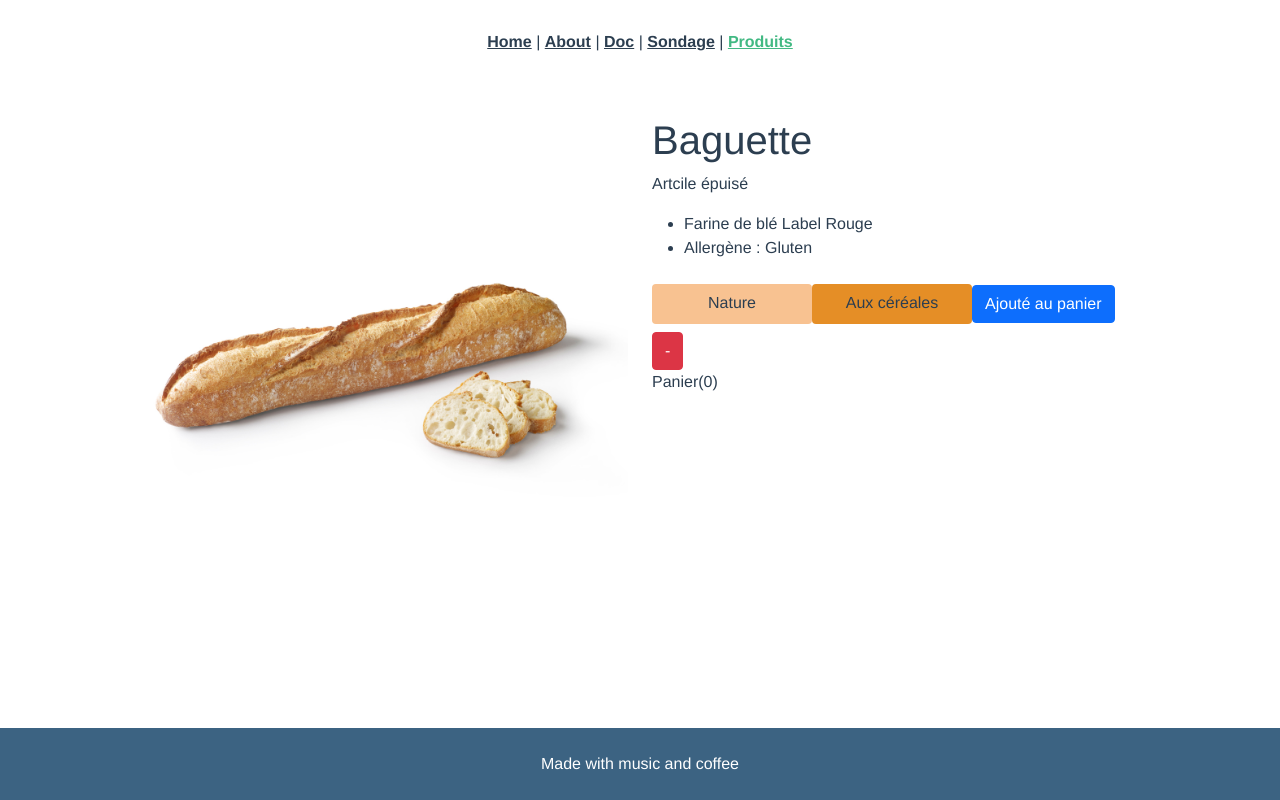
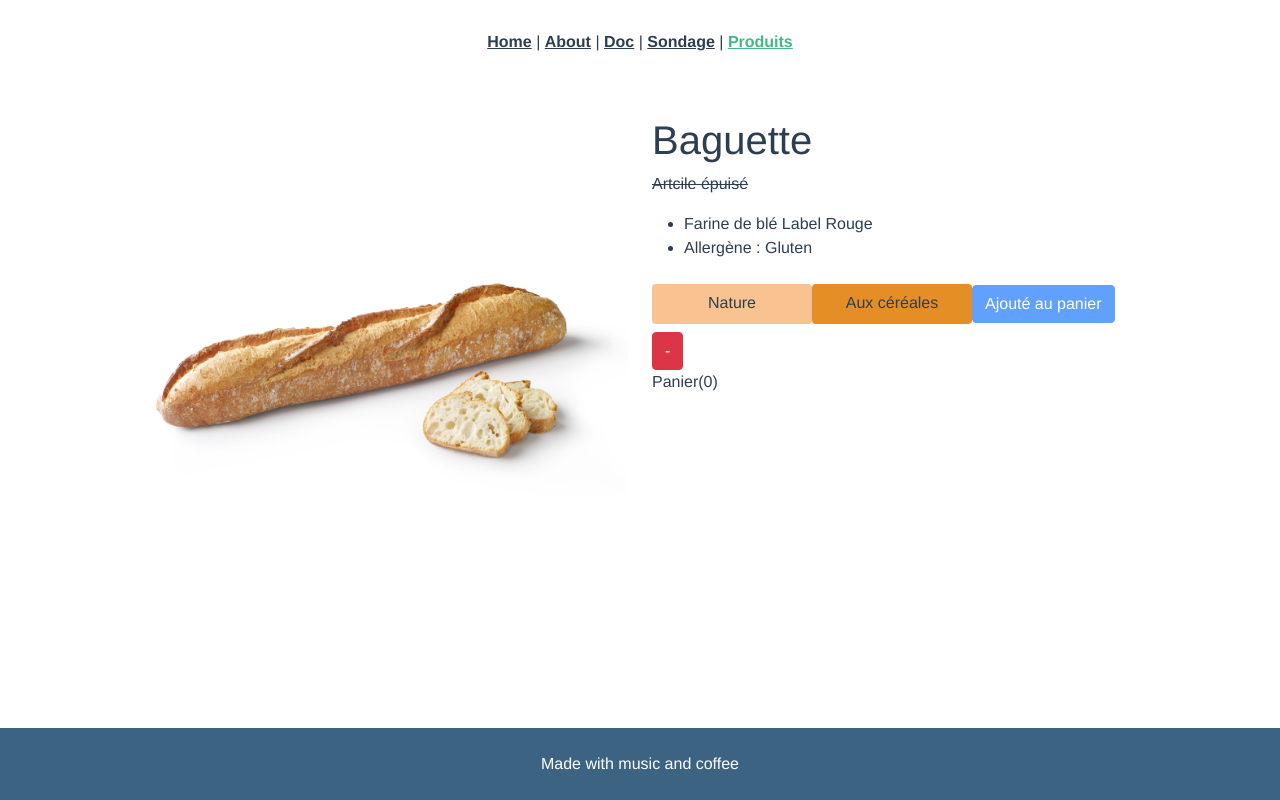
Before and after one commit to Timdev0/boulangerie, a Vue app: page /products in a window 1280 px wide. Built offline with nearby package versions, Linux system fonts and the light colour scheme.

Commit message:
class & style binding

```diff
--- a/src/views/Products.vue
+++ b/src/views/Products.vue
@@ -8,18 +8,21 @@
         <h1>{{ product }}</h1>
         <p v-if="inStock > 5">En Stock</p>
         <p v-else-if="inStock <= 5 && inStock > 0">Presque épuisé</p>
-        <p v-else>Artcile épuisé</p>
+        <p v-else
+           :class="{ lineThrought: inStock <= 0 }">
+           Artcile épuisé
+        </p>
         <ul>
           <li v-for="detail in details" :key="detail.detailId">{{ detail.detailText }}</li>
         </ul>
         <div v-for="variant in variants"
-            :key="variant.variantId"
-            class="color-box"
-            :style="{ backgroundColor: variant.variantColor }"
-            @mouseover="updateProduct(variant.variantImage)">
+             :key="variant.variantId"
+             class="color-box"
+             :style="{ backgroundColor: variant.variantColor }"
+             @mouseover="updateProduct(variant.variantImage)">
             <span>{{ variant.variantType }}</span>
         </div>
-        <button v-on:click="addToCart" class="btn btn-primary">Ajouté au panier</button>
+        <button v-on:click="addToCart" class="btn btn-primary" :disabled="inStock<=0">Ajouté au panier</button>
         <button @click="removeToCart" class="btn btn-danger">-</button>
         <div class="cart">
           <p>Panier({{ cart }})</p>
@@ -95,4 +98,8 @@ export default {
   border-radius: .25rem;
   line-height: 1.5;
   }
+
+  .lineThrought{
+    text-decoration: line-through;
+  }
 </style>
```
